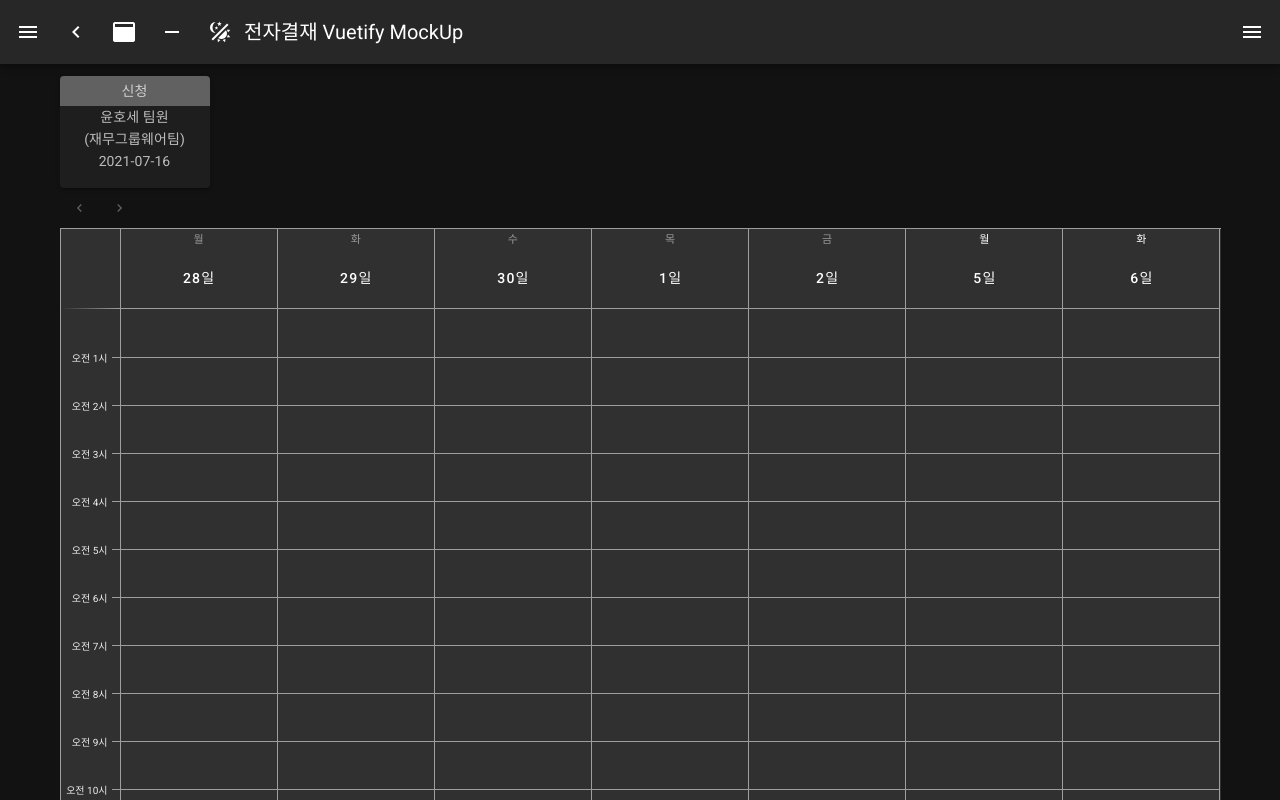
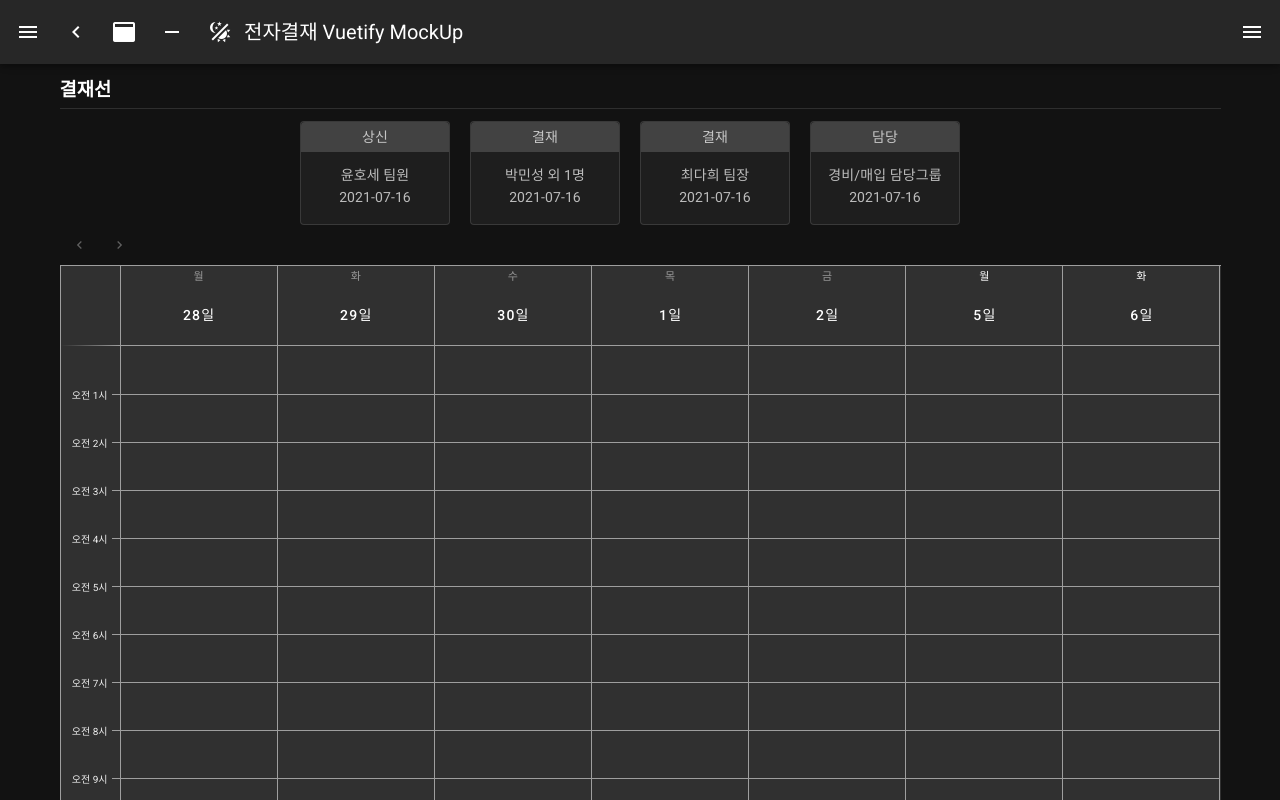
Before and after one commit to Hotsse/SIGN_VUETIFY_MOCKUP, a Nuxt app: page /calendar2 in a window 1280 px wide. Shown: the top 800 px of the page. Built offline with nearby package versions, Linux system fonts and the light colour scheme.

Commit message:
결재선 뷰 개발

```diff
--- /dev/null
+++ b/components/business/appr/ApprGrpLines.vue
@@ -0,0 +1,72 @@
+<template>
+  <div>
+    <v-menu
+      v-for="(apprGrpLine, grpIdx) in apprGrpLines"
+      :key="grpIdx"
+      open-on-hover
+      bottom
+      offset-y
+    >
+      <template #activator="{ on, attrs }">
+        <v-card
+          outlined
+          class="d-inline-block mr-5"
+          min-width="150px"
+          v-bind="attrs"
+          v-on="on"
+        >
+          <v-card-subtitle class="accent text-center pa-1">
+            {{ apprGrpLine.grpStsNm }}
+          </v-card-subtitle>
+          <v-card-text class="text-center mt-3">
+            <div>
+              <span v-if="apprGrpLine.grpNm !== null">{{ apprGrpLine.grpNm }}</span>
+              <span v-else-if="apprGrpLine.apprLines.length > 1">{{ apprGrpLine.apprLines[0].empNm }} 외 {{ apprGrpLine.apprLines.length - 1 }}명</span>
+              <span v-else>{{ apprGrpLine.apprLines[0].empNm }} {{ apprGrpLine.apprLines[0].dutyNm }}</span>
+            </div>
+            <div>
+              2021-07-16
+            </div>
+          </v-card-text>
+        </v-card>
+      </template>
+      <v-list three-line>
+        <v-subheader>
+          구성원
+        </v-subheader>
+        <template v-for="(apprLine, idx) in apprGrpLine.apprLines">
+          <v-divider v-if="idx > 0" :key="'divider_' + grpIdx + '_' + idx" />
+          <v-list-item
+            :key="'list_' + grpIdx + '_' + idx"
+          >
+            <v-list-item-avatar color="primary">
+              <!--
+              <v-img v-if="appr" :src="item.avatar"></v-img>
+              -->
+              {{ apprLine.empNm.substr(0, 1) }}
+            </v-list-item-avatar>
+            <v-list-item-content>
+              <v-list-item-title>{{ apprLine.empNm }} {{ apprLine.dutyNm }}</v-list-item-title>
+              <v-list-item-subtitle>{{ apprLine.deptNm }}</v-list-item-subtitle>
+            </v-list-item-content>
+          </v-list-item>
+        </template>
+      </v-list>
+    </v-menu>
+  </div>
+</template>
+
+<script>
+export default {
+  props: {
+    apprGrpLines: {
+      type: Array,
+      default: null
+    }
+  },
+  data: () => ({
+  }),
+  methods: {
+  }
+}
+</script>
--- a/pages/calendar2.vue
+++ b/pages/calendar2.vue
@@ -1,25 +1,13 @@
 <template>
   <div>
     <div>
-      <v-card class="d-inline-block" width="150px">
-        <v-card-subtitle class="grey darken-2 text--darken-2 text-center pa-1">
-          신청
-        </v-card-subtitle>
-        <v-card-text class="text-center">
-          <div>
-            윤호세 팀원<br>
-            (재무그룹웨어팀)
-          </div>
-          <!--
-          <v-chip label x-small color="primary">
-            신청
-          </v-chip>
-          -->
-          <div>
-            2021-07-16
-          </div>
-        </v-card-text>
-      </v-card>
+      <h3 class="mb-1">
+        결재선
+      </h3>
+      <v-divider />
+      <div class="text-center mt-3">
+        <ApprGrpLines :appr-grp-lines="apprGrpLines" />
+      </div>
     </div>
     <div>
       <v-btn
@@ -64,7 +52,11 @@
 </template>
 
 <script>
+import ApprGrpLines from '@/components/business/appr/ApprGrpLines.vue'
 export default {
+  components: {
+    ApprGrpLines
+  },
   data: () => ({
     weekday: [1, 2, 3, 4, 5],
     value: '',
@@ -72,7 +64,76 @@ export default {
     dragStart: null,
     createEvent: null,
     createStart: null,
-    extendOriginal: null
+    extendOriginal: null,
+    selectedDate: null,
+    apprGrpLines: [
+      {
+        grpNm: null,
+        grpStsNm: '상신',
+        apprLines: [
+          {
+            empNo: 24687,
+            empNm: '윤호세',
+            dutyNm: '팀원',
+            deptNm: '재무그룹웨어팀'
+          }
+        ]
+      },
+      {
+        grpNm: null,
+        grpStsNm: '결재',
+        apprLines: [
+          {
+            empNo: 19063,
+            empNm: '박민성',
+            dutyNm: '팀원',
+            deptNm: '재무그룹웨어팀'
+          },
+          {
+            empNo: 23237,
+            empNm: '최민호3',
+            dutyNm: '팀원',
+            deptNm: '재무그룹웨어팀'
+          }
+        ]
+      },
+      {
+        grpNm: null,
+        grpStsNm: '결재',
+        apprLines: [
+          {
+            empNo: 14838,
+            empNm: '최다희',
+            dutyNm: '팀장',
+            deptNm: '재무그룹웨어팀'
+          }
+        ]
+      },
+      {
+        grpNm: '경비/매입 담당그룹',
+        grpStsNm: '담당',
+        apprLines: [
+          {
+            empNo: 11111,
+            empNm: '나회계',
+            dutyNm: '팀원',
+            deptNm: '회계2팀'
+          },
+          {
+            empNo: 22222,
+            empNm: '박회계',
+            dutyNm: '팀원',
+            deptNm: '회계2팀'
+          },
+          {
+            empNo: 33333,
+            empNm: '정회계',
+            dutyNm: '팀원',
+            deptNm: '회계2팀'
+          }
+        ]
+      }
+    ]
   }),
   methods: {
     startTime (tms) {
```
